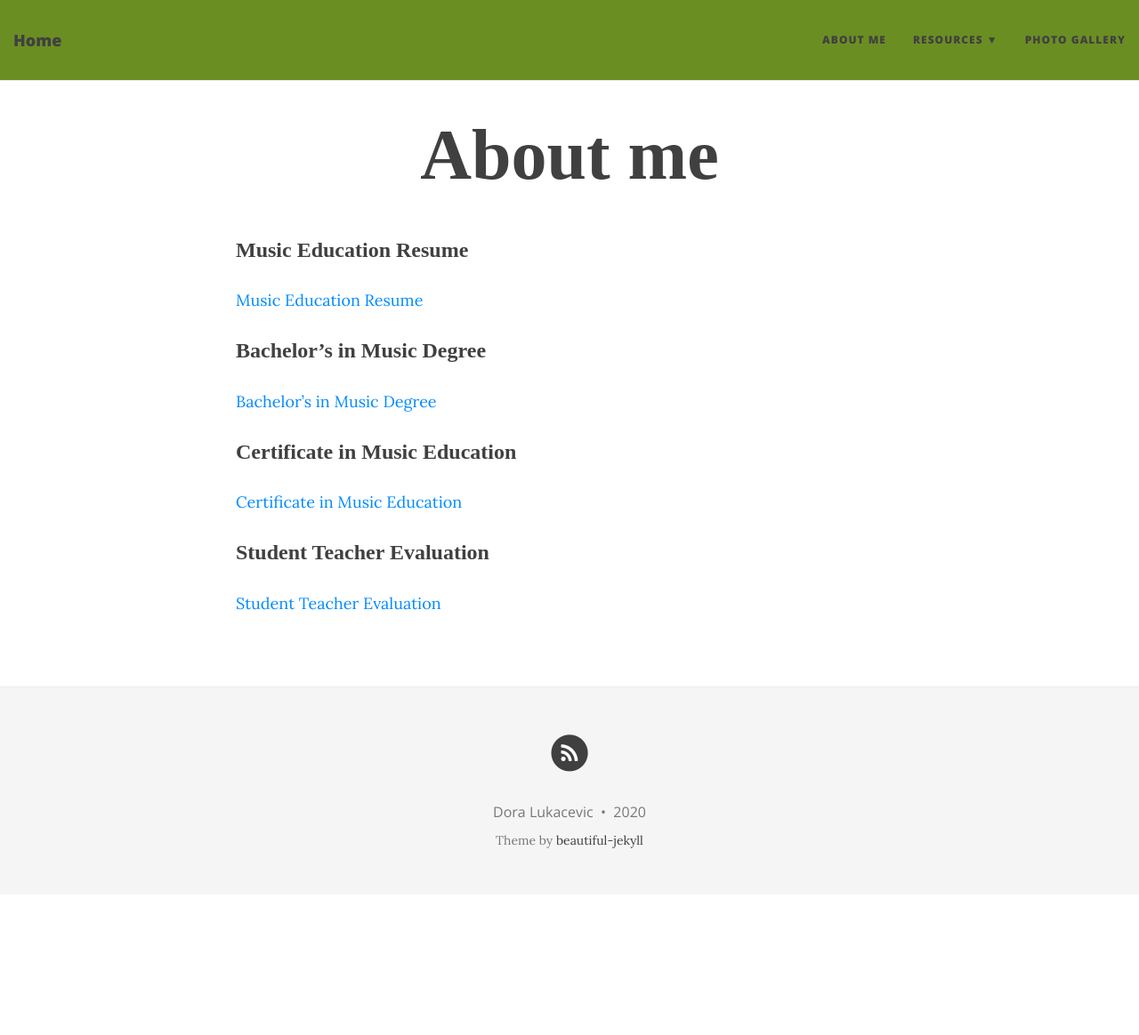
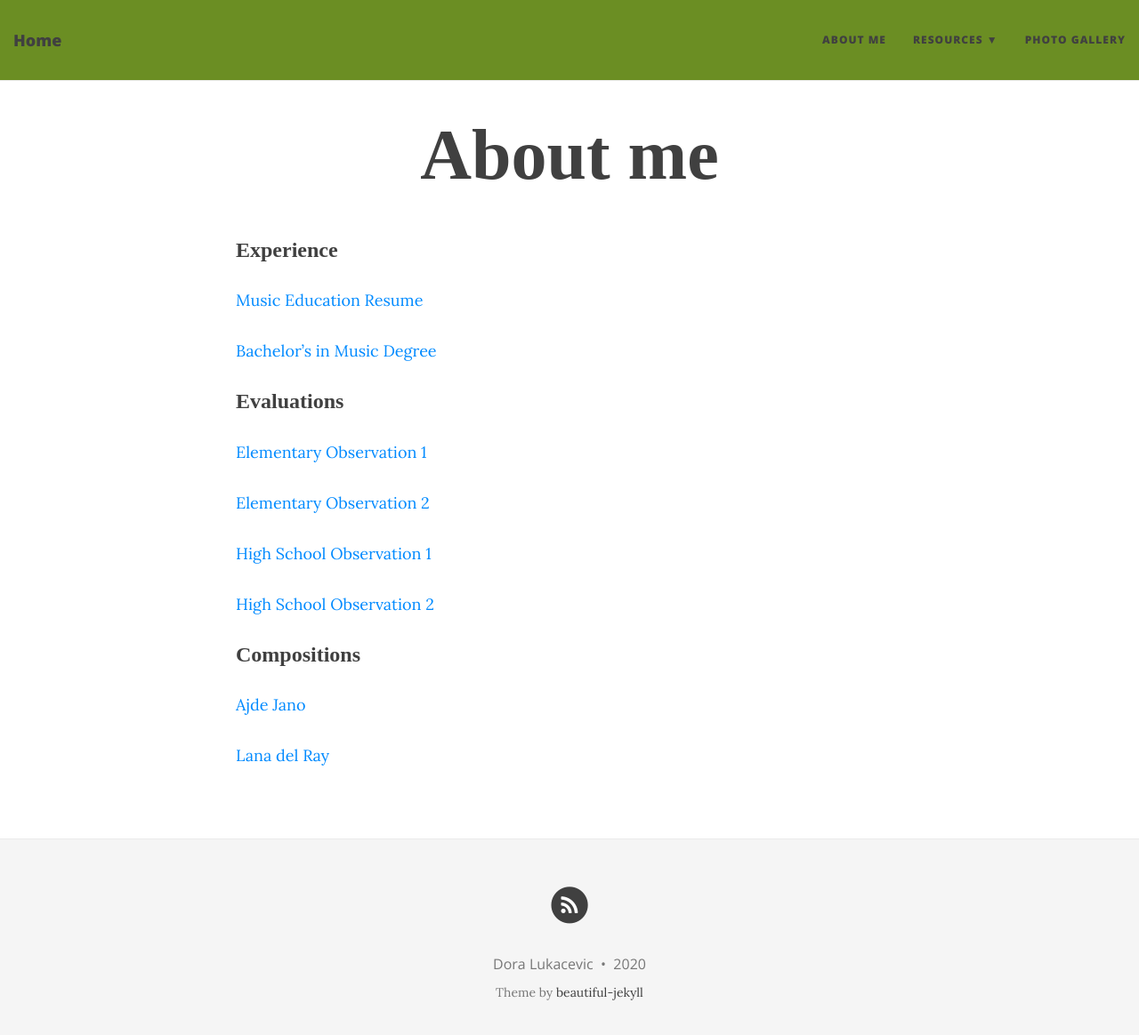
Before and after one commit to dlukacevic/dlukacevic.github.io, a Jekyll site: the page built from aboutme.md, in a window 1280 px wide and 1177 px high. Shown: the top 1164 px of the window at 89% size. Built offline with Jekyll 4.4.1, drawn with Linux system fonts in a browser that asks for light colours; nearby versions of some CDN libraries.

Commit message:
Update aboutme.md

```diff
--- a/aboutme.md
+++ b/aboutme.md
@@ -3,22 +3,24 @@ layout: page
 title: About me
 ---
 
-### Music Education Resume
+### Experience
 
-[Music Education Resume](/img/dora_portfolio/aboutme/)
+[Music Education Resume](/img/dora_portfolio/aboutme/Lukacevic_Resume.pdf)
 
-### Bachelor's in Music Degree
+[Bachelor's in Music Degree](/img/dora_portfolio/aboutme/diploma.jpg)
 
-[Bachelor's in Music Degree](/img/dora_portfolio/aboutme/)
+### Evaluations
 
-### Certificate in Music Education
+[Elementary Observation 1](/img/dora_portfolio/aboutme/Dora L. Observation Form 1.pdf)
 
-[Certificate in Music Education](/img/dora_portfolio/aboutme/)
+[Elementary Observation 2](/img/dora_portfolio/aboutme/Dora L.-OBSERVATION FORM 2.pdf)
 
-### Student Teacher Evaluation
+[High School Observation 1](/img/dora_portfolio/aboutme/CMU Practice Teaching Observation Form1 2020.pdf)
 
-[Student Teacher Evaluation](/img/dora_portfolio/aboutme/)
+[High School Observation 2](/img/dora_portfolio/aboutme/CMU Practice Teaching Observation Form 2020.pdf)
 
-[](/img/dora_portfolio/aboutme/)
+### Compositions
 
-[](/img/dora_portfolio/aboutme/)
+[Ajde Jano](/img/dora_portfolio/aboutme/Ajde Jano final project ___.pdf)
+
+[Lana del Ray](/img/dora_portfolio/aboutme/Video_Games(portfolio).pdf)
```
